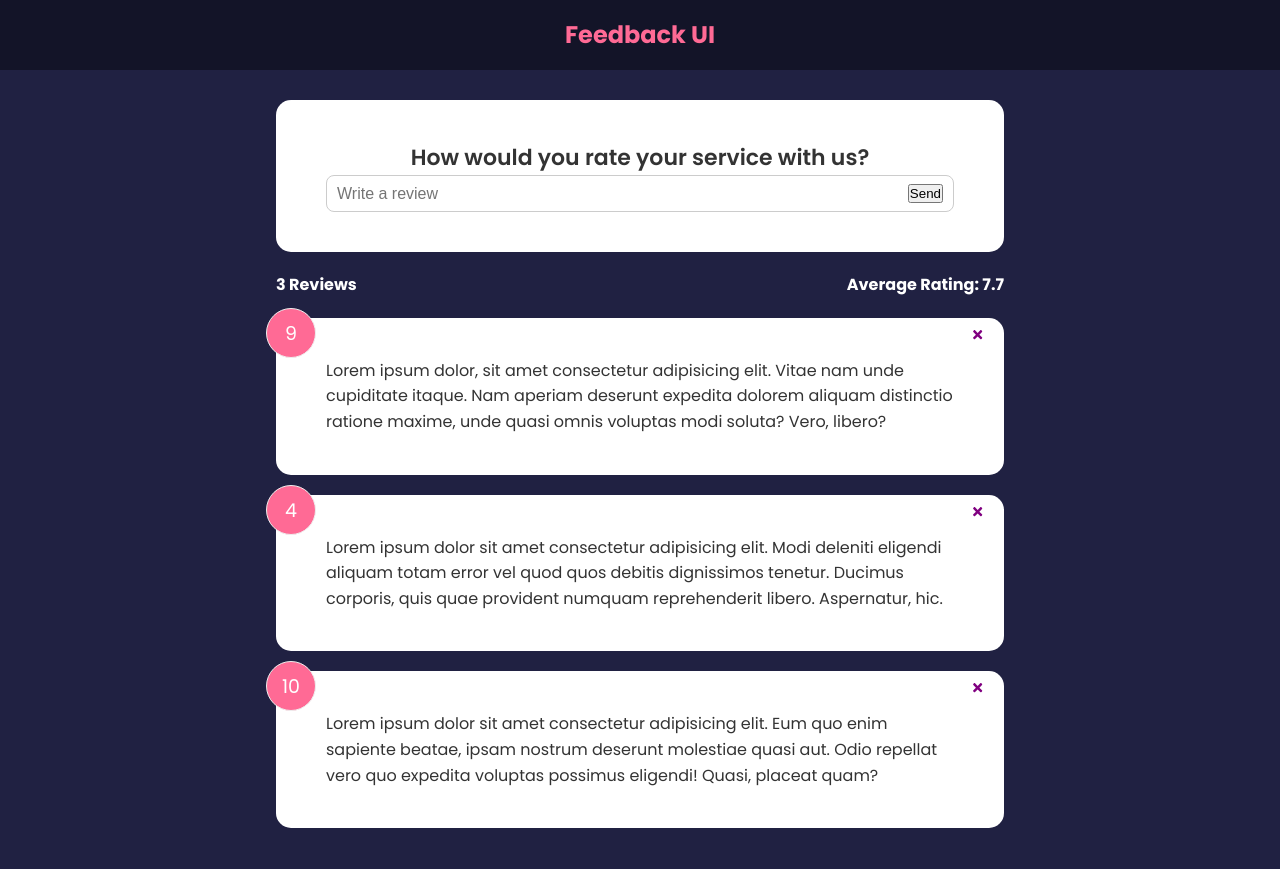
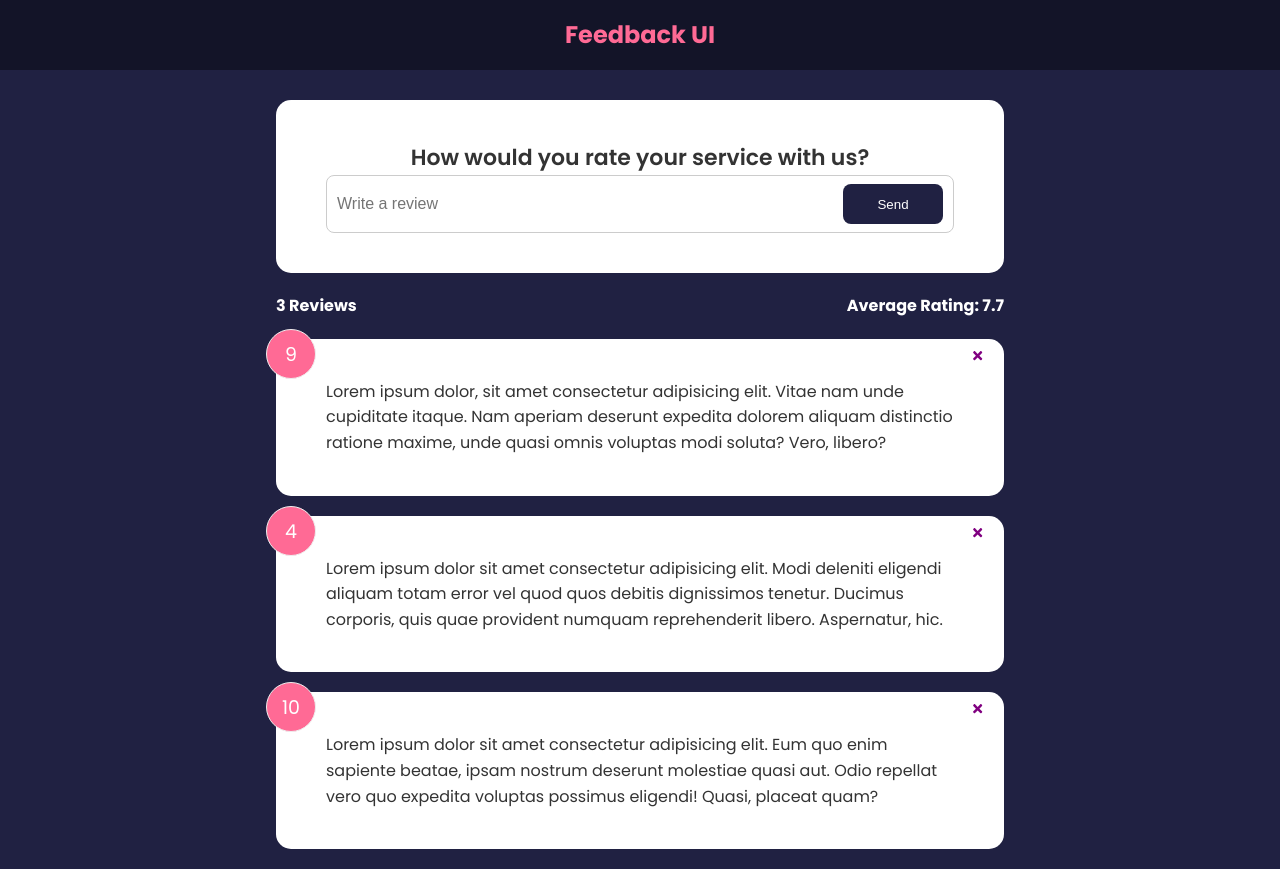
Before and after one commit to sergeyzalunin/react-feedback-app, a React (Create React App) app: page / in a window 1280 px wide. Before the commit the page ends 848 px from the top, so only its background shows below. Built offline with nearby package versions, Linux system fonts and the light colour scheme.

Commit message:
add custom button

```diff
--- a/src/components/FeedBackForm.jsx
+++ b/src/components/FeedBackForm.jsx
@@ -1,5 +1,6 @@
 import { useState } from "react";
 import Card from './shared/Card'
+import Button from "./shared/Button";
 
 function FeedBackForm() {
     const [text, setText] = useState('')
@@ -18,7 +19,7 @@
                         placeholder='Write a review'
                         value={text}
                     />
-                    <button type="submit">Send</button>
+                    <Button type='submit'>Send</Button>
                 </div>
             </form>
         </Card>
--- /dev/null
+++ b/src/components/shared/Button.jsx
@@ -0,0 +1,24 @@
+import PropTypes from 'prop-types'
+
+function Button({ children, version, type, isDisabled }) {
+  return (
+    <button type={type} disabled={isDisabled} className={`btn btn-${version}`}>
+        {children}
+    </button>
+  )
+}
+
+Button.defaultProps = {
+    version: 'primary',
+    type: 'button',
+    isDisabled: false,
+}
+
+Button.propTypes = {
+    children: PropTypes.node.isRequired,
+    version: PropTypes.string,
+    type: PropTypes.string,
+    isDisabled: PropTypes.bool,
+}
+
+export default Button
```
